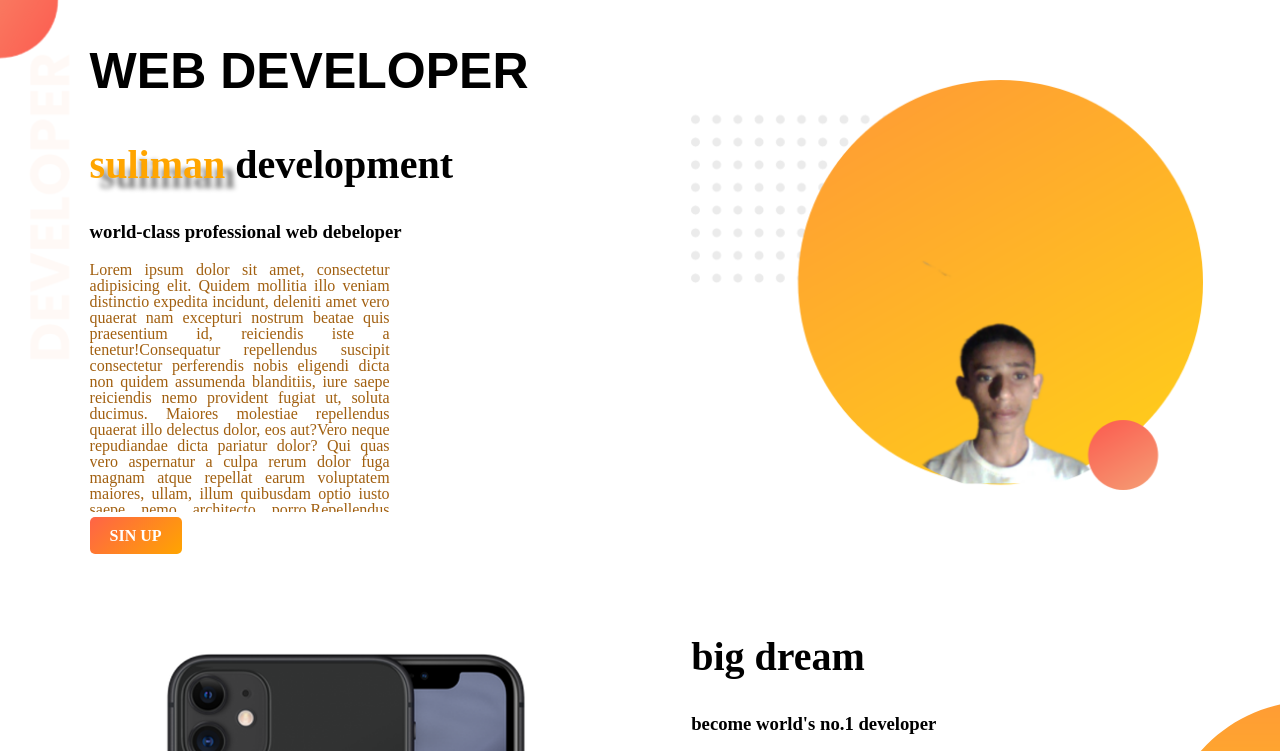
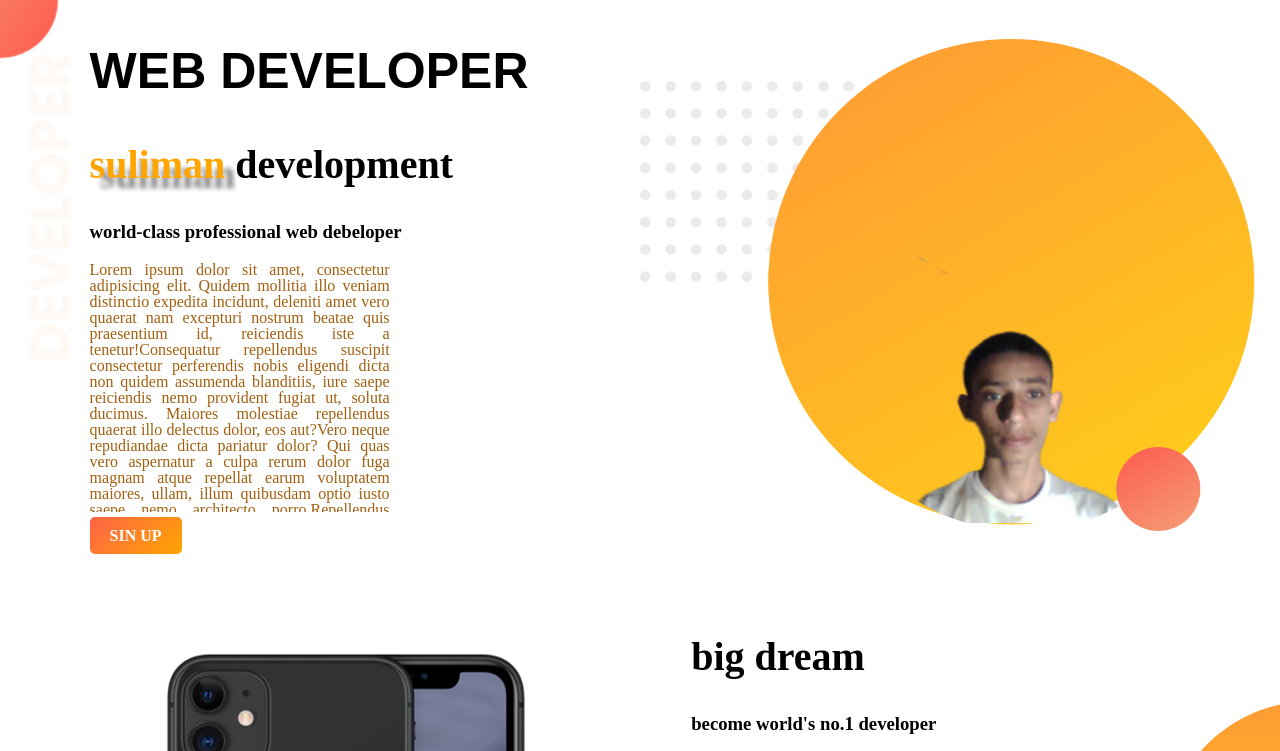
Before and after one commit to mdsulimanvassa/PRACTICK, a plain HTML site: page index.html in a window 1280 px wide. In both pictures the pointer is over the picture 947 px from the left and 285 px from the top of the page. Shown: the top 751 px of the page. Drawn offline with Linux system fonts and the light colour scheme.

Commit message:
Update style.css

```diff
--- a/style.css
+++ b/style.css
@@ -9,6 +9,10 @@ body{
 }
 .half-width img{
     width: 100%;
+}
+.half-width img:hover{
+    transform: scale(1.2);
+    transition: transform 2s;
 }
 .s{
 margin-top: 80px;
```
